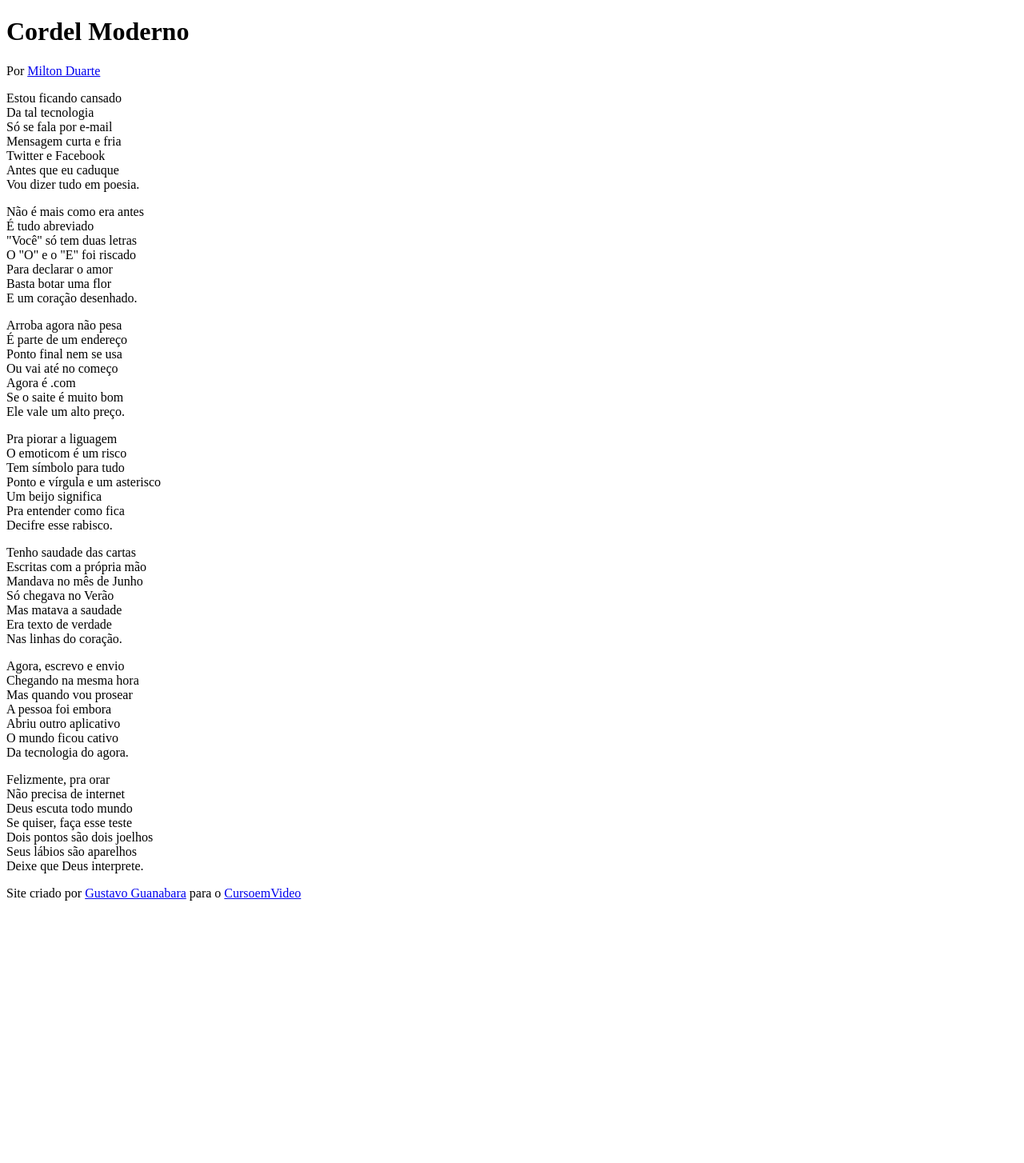
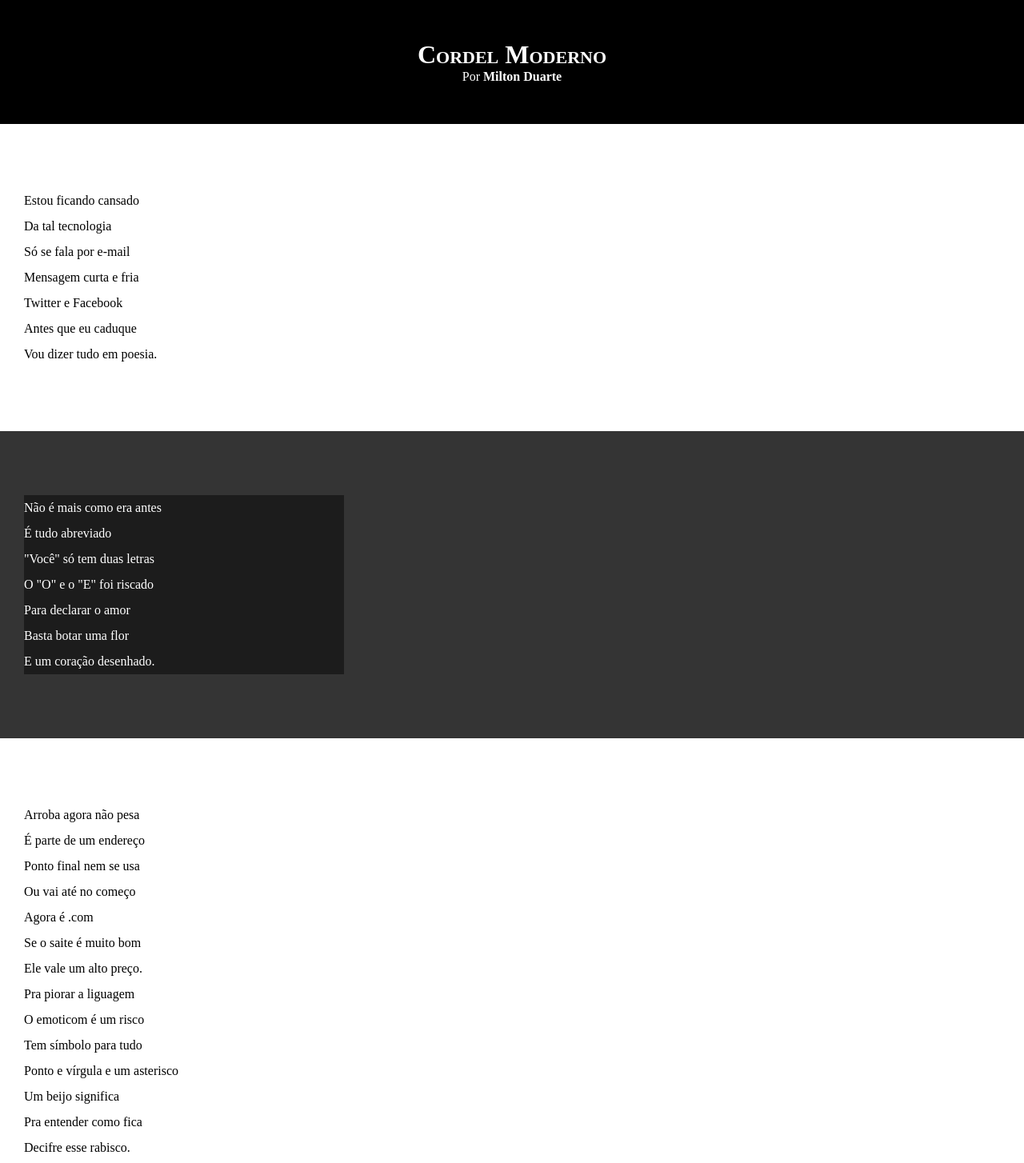
Before and after one commit to danielhbbarbosa/html-css, a plain HTML site: page desafios/d012b/index.html in a window 1280 px wide. Shown: the top 1454 px of the page at 80% size. Before the commit the page ends 1142 px from the top, so only its background shows below. Drawn offline with Linux system fonts and the light colour scheme.

Commit message:
update style blocos e textos

```diff
--- a/desafios/d012b/estilo/style.css
+++ b/desafios/d012b/estilo/style.css
@@ -1 +1,64 @@
 @charset "UTF-8";
+
+* {
+    margin: 0px;
+    padding: 0px;
+}
+
+html, body {
+    min-height: 100vh;
+    background-color: darkgray;
+}
+
+header {
+    background-color: black;
+    color: white;
+    text-align: center;
+}
+
+header > h1 {
+    padding-top: 50px;
+    font-variant: small-caps;
+}
+
+header > p {
+    padding-bottom: 50px;
+}
+
+header a, footer a {
+    color: white;
+    text-decoration: none;
+    font-weight: bolder;
+}
+
+header a:hover, footer a:hover {
+    text-decoration: underline;
+}
+
+section {
+    padding: 10vh 0px 10vh 30px;
+    line-height: 2em;
+
+}
+
+section.normal {
+    background-color: white;
+    color: black;
+}
+
+section.imagem {
+    background-color: rgb(52, 52, 52);
+    color: white;
+}
+
+section.imagem > p {
+    width: 400px;
+    background-color: rgba(0, 0, 0, 0.466);
+}
+
+footer {
+    background-color: black;
+    color: white;
+    text-align: center;
+    padding: 10px;
+}
--- a/desafios/d012b/index.html
+++ b/desafios/d012b/index.html
@@ -12,7 +12,7 @@
         <p>Por <a href="https://www.recantodasletras.com.br/poesias/3186743" target="_blank">Milton Duarte</a></p>
     </header>
 
-    <section>
+    <section class="normal">
         <p>
             Estou ficando cansado <br>
             Da tal tecnologia <br>
@@ -24,7 +24,7 @@
         </p>
     </section>
 
-    <section>
+    <section class="imagem">
         <p>
             Não é mais como era antes <br>
             É tudo abreviado <br>
@@ -37,7 +37,7 @@
     </section>
 
 
-    <section>
+    <section class="normal">
         <p>
             Arroba agora não pesa <br>
             É parte de um endereço <br>
@@ -59,7 +59,7 @@
         </p>
     </section>
 
-    <section>
+    <section class="imagem">
         <p>
             Tenho saudade das cartas <br>
             Escritas com a própria mão <br>
@@ -71,7 +71,7 @@
         </p>
     </section>
 
-    <section>
+    <section class="normal">
         <p>
             Agora, escrevo e envio <br>
             Chegando na mesma hora <br>
```
